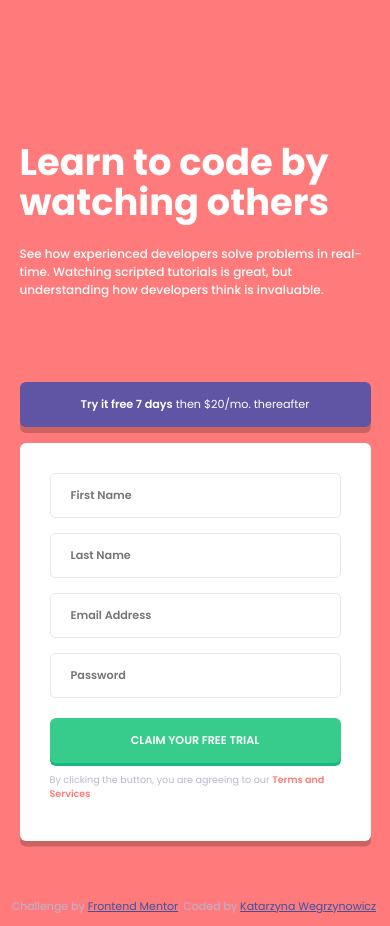
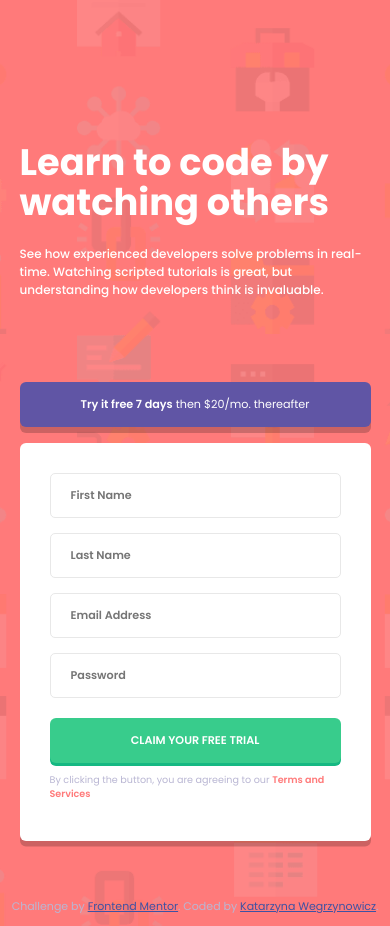
Before and after one commit to katarzyna-kw/signup_form, a React (Create React App) app: page / in a window 390 px wide. Built offline with nearby package versions, Linux system fonts and the light colour scheme.

Commit message:
responsive bg imgs

```diff
--- a/src/App.css
+++ b/src/App.css
@@ -1,4 +1,7 @@
 .App {
+  background-size: cover;
+  background-repeat: no-repeat;
+  background-position: top center;
   display: flex;
   flex-direction: column;
   align-items: center;
--- a/src/App.js
+++ b/src/App.js
@@ -1,10 +1,14 @@
 import Card from './components/Card.component'
 import Footer from './components/Footer.component'
 import './App.css';
+import desktopBg from './img/bg-intro-desktop.png'
+import mobileBg from './img/bg-intro-mobile.png'
 
 function App() {
+  const bgUrl = window.innerWidth >= 600 ? desktopBg : mobileBg
+
   return (
-    <div className="App">
+    <div className="App" style={{backgroundImage: `url(${bgUrl})` }}>
       <Card />
       <Footer />
     </div>
--- a/src/components/Card.css
+++ b/src/components/Card.css
@@ -9,7 +9,7 @@ main {
    padding: 30px;
 }
 
-@media (min-width: 500px) {
+@media (min-width: 600px) {
    main {
       width: 75%;
       flex-direction: row;
--- a/src/components/Form.css
+++ b/src/components/Form.css
@@ -62,7 +62,7 @@ p span {
    font-weight: 600;
 }
 
-@media (min-width: 500px) {
+@media (min-width: 600px) {
    section {
       width: 50%;
    }
--- a/src/components/HeaderText.css
+++ b/src/components/HeaderText.css
@@ -16,7 +16,7 @@ h6 {
    margin-top: -.5rem;
 }
 
-@media (min-width: 500px) {
+@media (min-width: 600px) {
    section {
       width: 50%;
    }
```
Also changed, not shown: src/img/bg-intro-desktop.png (added), src/img/bg-intro-mobile.png (added).
